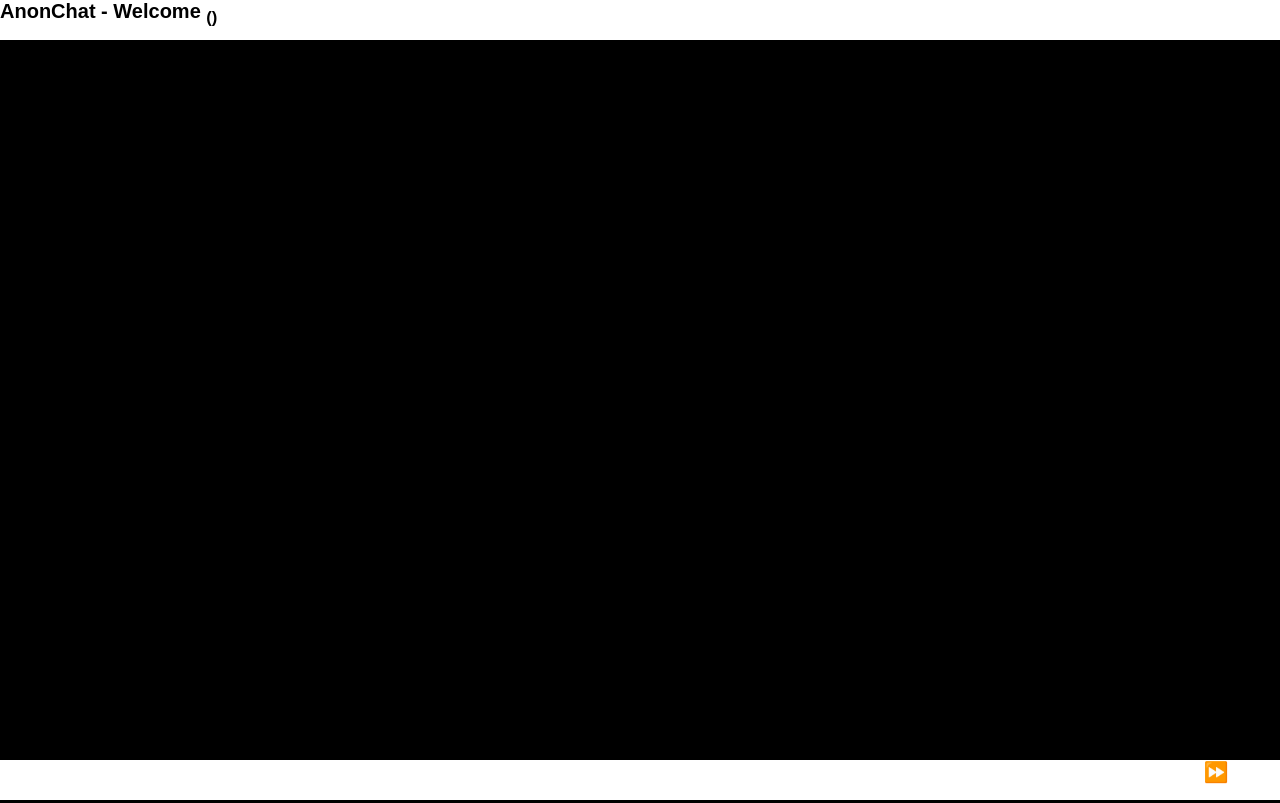
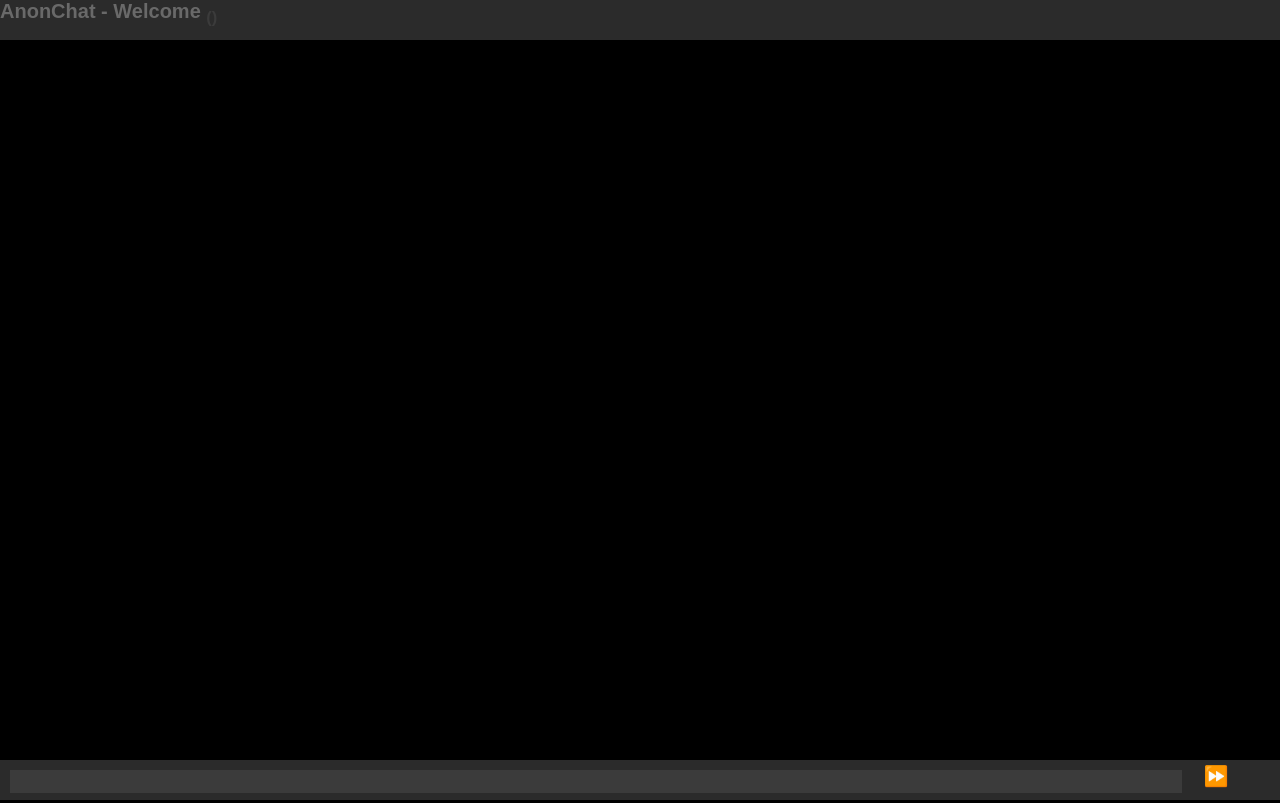
Before and after one commit to brianlaclair/anon-chat, a PHP site: page /Welcome in a window 1280 px wide. Run offline with PHP 8.4, Linux system fonts and the light colour scheme; data that the repository does not hold is empty.

Commit message:
Styling fixes, updates

```diff
--- a/style.css
+++ b/style.css
@@ -1,10 +1,12 @@
 html {
+	overflow-x:			hidden;
 	max-height:			100vh;
 	margin:				0px;
 	padding:			0px;
 }
 
 body {
+	overflow-x:			hidden;
 	Font-family: 		Century Gothic, CenturyGothic, AppleGothic, sans-serif;
 	background-color: 	#000;
 	color:				#fff;
@@ -17,13 +19,17 @@ body {
 	top:				0px;
 	height:				5vh;
 	width:				100%;
-	background-color:	#fff;
-	color:				#000;
+	background-color:	#2b2b2b;
+	color:				#696969;
 }
 
 h2 {
 	margin-top:			0px;
 	font-size:			2.5vh;
+}
+
+sub {
+	color: 				#3b3b3b;
 }
 
 .chatmessages {
@@ -46,7 +52,7 @@ h2 {
 	width:				100%;
 	bottom:				0px;
 	height:				5vh;
-	background-color:	#fff;
+	background-color:	#2b2b2b;
 	margin:				0px;
 }
 
@@ -78,35 +84,36 @@ h2 {
 	max-height:			5vh;
 	width:				100%;
 	border-width:		0px;
+	background-color:   #3b3b3b;
+	color:				#fff;
+	padding-left:		20px;
+	margin:				10px;
 }
 
 .chatlink {
-	margin:				0px;
-	padding:			0px;
+	padding:			0.5vh 0px 0px 0px;
 	width:				100%;
-	height:				100%;
 	display: 			block;
 	margin-left: 		auto;
 	margin-right: 		auto;
 	text-align: 		center;
 	font-size:			2.5vh;
-	transition-duration: 0.5s;
-	overflow:			hidden;
+	transition-duration: 0.2s;
+	vertical-align:		middle;
 }
 
 .chatlink:hover {
-
+	padding:			0.5vh 0px 0px 5px;
 	cursor:				pointer;
-	background-color:   #000;
-	 text-shadow: -4px 4px #ef3550,
-               -8px 8px #f48fb1,
-               -12px 12px #7e57c2,
-               -16px 16px #2196f3,
-               -20px 20px #26c6da,
-               -24px 24px #43a047,
-               -28px 28px #eeff41,
-               -32px 32px #f9a825,
-               -36px 36px #ff5722;
+	 text-shadow: -4px 0px #ef3550,
+               -12px 0px #f48fb1,
+               -24px 0px #7e57c2,
+               -36px 0px #2196f3,
+               -48px 0px #26c6da,
+               -60px 0px #43a047,
+               -72px 0px #eeff41,
+               -84px 0px #f9a825,
+               -96px 0px #ff5722;
 }
 
 .center {
```
